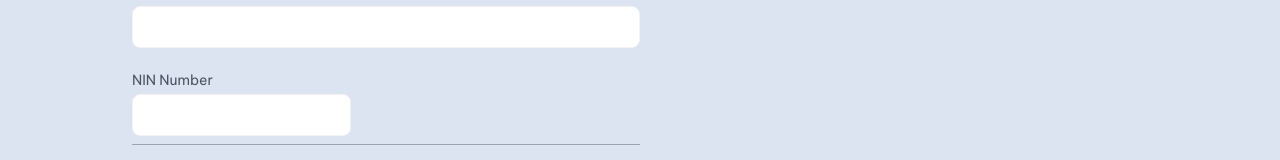
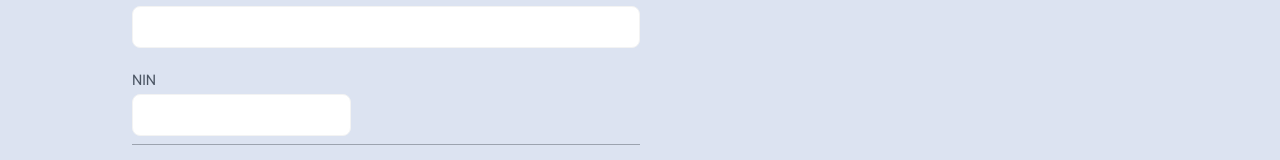
Before and after one commit to cyberohn2/InnjoyTelcom, a React (Vite) app: page /sign-in in a window 1280 px wide. Shown: the part 452-612 px from the top of the page. Built offline with nearby package versions, Linux system fonts and the light colour scheme.

Commit message:
fixed NIN number typo

```diff
--- a/src/Components/OptionalNoForm.jsx
+++ b/src/Components/OptionalNoForm.jsx
@@ -59,7 +59,7 @@ const OptionalNoForm = memo(({ index, title, user, handleChange, errors, handleD
                 {errors.phoneNumber && <p className="text-[#ff4545] text-sm font-semibold">{errors.phoneNumber}</p>}
             </div>
             <div className="flex flex-col items-start">
-                <label className="mb-1 block text-gray-600 text-sm" htmlFor="nin">NIN Number</label>
+                <label className="mb-1 block text-gray-600 text-sm" htmlFor="nin">NIN</label>
                 <div className="flex gap-2 p-2 rounded-lg bg-white border border-[#F3F3F3]">
                     <input
                         className="outline-none w-full"
```
